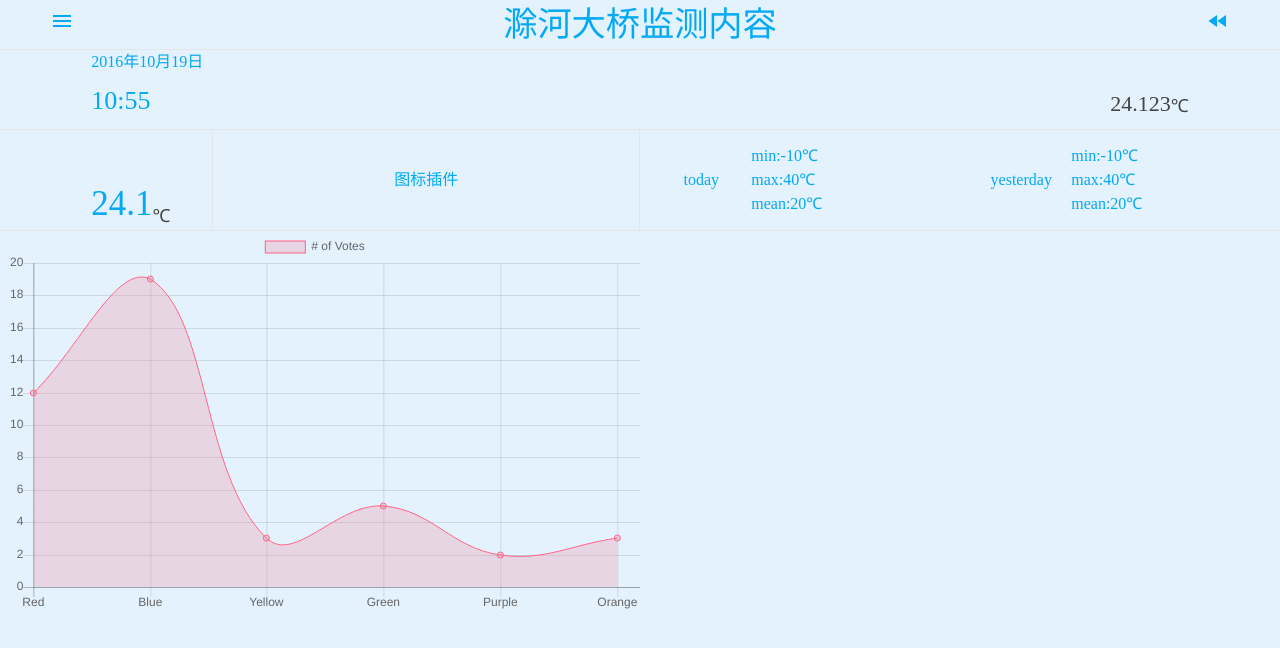
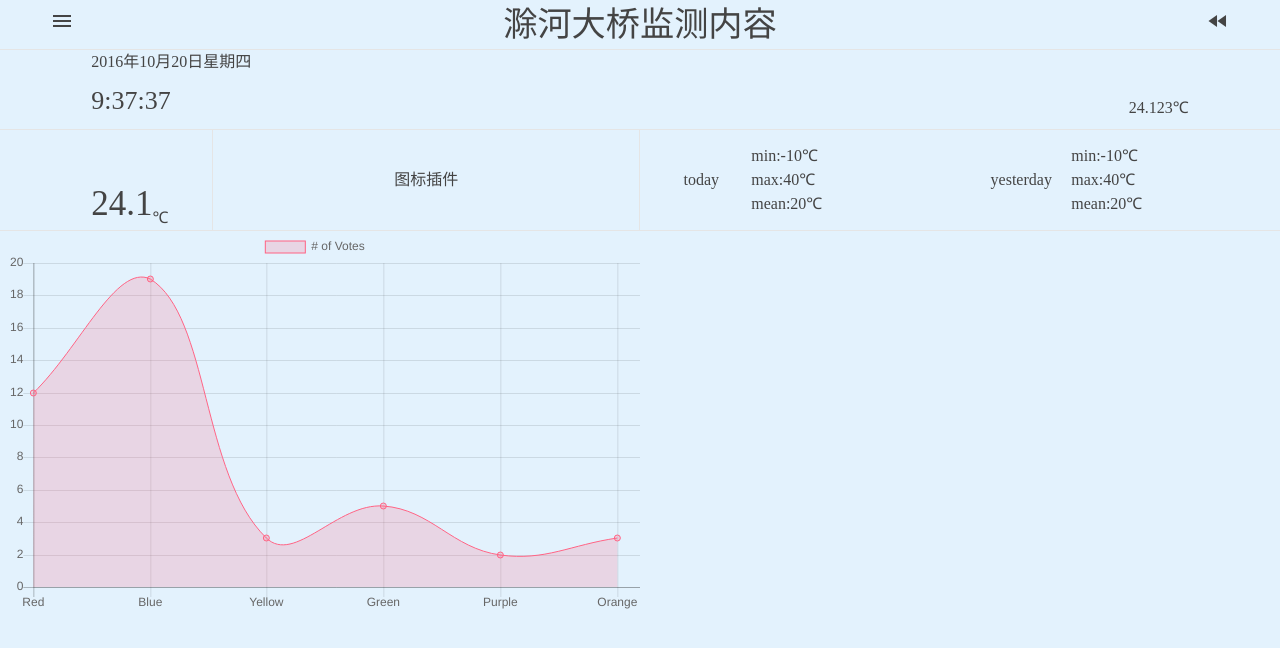
Before and after one commit to haiyanx/Platform_CHDQ, a website: page public/monitor-wsd.html in a window 1280 px wide. Drawn offline with nearby package versions, Linux system fonts and the light colour scheme.

Commit message:
写了一个clockjs，关于自动刷新时间

```diff
--- /dev/null
+++ b/public/css/monitor-wsd.css
@@ -0,0 +1,111 @@
+*{
+  font-size: 16px;
+  font-family: '微软雅黑';
+  background-color: #e3f2fd;
+  color: #444;
+}
+
+.box{
+  display: flex;
+  justify-content: space-between;
+  align-items: center;
+  height: 50px;
+  border-bottom: 1px solid #e5e5e5;
+}
+
+.material-icons{
+  margin: 0px 50px;
+}
+h1, .h1, h2, .h2, h3, .h3, h4, .h4
+{
+    font-weight: normal; /* 字体的粗细：正常*/
+    padding: 0;
+    margin: 0;
+}
+
+.box > .item > h4{
+  line-height: 30px;
+  margin-top: 0px;
+  margin-bottom: 0px;
+}
+
+div.section{
+  padding: 0px;
+  height: 80px;
+  border-bottom: 1px solid #e5e5e5;
+}
+div.row{
+  margin: 0px;
+
+  border: 0px;
+}
+.tile1{
+  display: flex;
+  flex-direction: column;
+  justify-content: space-between;
+  align-items: baseline;
+  height: 70px;
+  margin-left: 80px;
+}
+
+
+.tile2{
+  display: flex;
+  justify-content: flex-end;
+  align-items: flex-end;
+  height: 70px;
+  margin-right: 80px;
+}
+#hour,#number{
+  font-size: 26px;
+}
+
+div.main{
+  padding: 0px;
+  border: 0px;
+  height: 101px;
+  border-bottom: 1px solid #e5e5e5;
+}
+
+.row .col.s2{
+  border-right: 1px solid #e5e5e5;
+}
+.row .col.s4{
+  border-right: 1px solid #e5e5e5;
+}
+
+.title1{
+ display: flex;
+ justify-content: flex-start;
+ align-items:flex-end;
+ height: 100px;
+ margin-left: 80px;
+}
+.estimate{
+  font-size: 35px;
+}
+
+.title2{
+ display: flex;
+ justify-content: center;
+ align-items:center;
+ height: 100px;
+}
+
+div.title3{
+ display: flex;
+ height: 100px;
+}
+div.day{
+  display: flex;
+  height: 100px;
+  width: 100px;
+  align-items: center;
+  justify-content: center;
+}
+
+div.value{
+  display: flex;
+  flex-direction: column;
+  justify-content: center;
+}
--- /dev/null
+++ b/public/js/clock.js
@@ -0,0 +1,46 @@
+function showtime()
+{ var today,hour,second,minute,year,month,date;
+  var strDate;
+  today = new Date();
+  var n_day = today.getDay();
+  switch (n_day) {
+    case 0:{
+      strDate = "星期日"
+    } break;
+    case 1:{
+      strDate = "星期一"
+    } break;
+    case 2:{
+      strDate = "星期二"
+    } break;
+    case 3:{
+      strDate = "星期三"
+    } break;
+    case 4:{
+      strDate = "星期四"
+    } break;
+    case 5:{
+      strDate = "星期五"
+    } break;
+    case 6:{
+      strDate = "星期六"
+    } break;
+  }
+  year = today.getFullYear();
+  month = today.getMonth()+1;
+  date = today.getDate();
+  hour = today.getHours();
+  minute =today.getMinutes();
+  second = today.getSeconds();
+  minute = checkTime(minute);
+  second = checkTime(second);
+  document.getElementById('day').innerHTML = year + "年" + month + "月" + date + "日" + strDate;
+  document.getElementById('hour').innerHTML = hour + ":" + minute + ":" + second; //显示时间
+}
+setInterval("showtime();", 1000);
+function checkTime(i)
+{
+if (i<10)
+  {i="0" + i}
+  return i
+}
--- a/public/monitor-wsd.html
+++ b/public/monitor-wsd.html
@@ -3,11 +3,12 @@
   <head>
     <meta charset="utf-8">
     <title>重新修改实时监测内容</title>
-    <link rel="stylesheet" href="css/example.css" media="screen" title="no title">
+    <link rel="stylesheet" href="css/monitor-wsd.css" media="screen" title="no title">
     <link rel="stylesheet" href="css/materialize.min.css">
     <link href="https://fonts.googleapis.com/icon?family=Material+Icons" rel="stylesheet">
     <script src="js/materialize.min.js"></script>
     <script type="text/javascript" src="js/Chart.js"></script>
+	<script type="text/javascript" src="js/clock.js"></script>
   </head>
   <body>
     <script type="text/javascript" src="https://code.jquery.com/jquery-2.1.1.min.js"></script>
@@ -20,9 +21,9 @@
     <div class="section">
       <div class="row">
         <div class="col s6">
-          <div class="tile1">
-            <span class="day">2016年10月19日</span>
-            <span class="hour">10:55</span>
+          <div class="tile1" onload="showtime()">
+            <div id="day"></div>
+            <div id="hour"></div>
           </div>
         </div>
 
```
